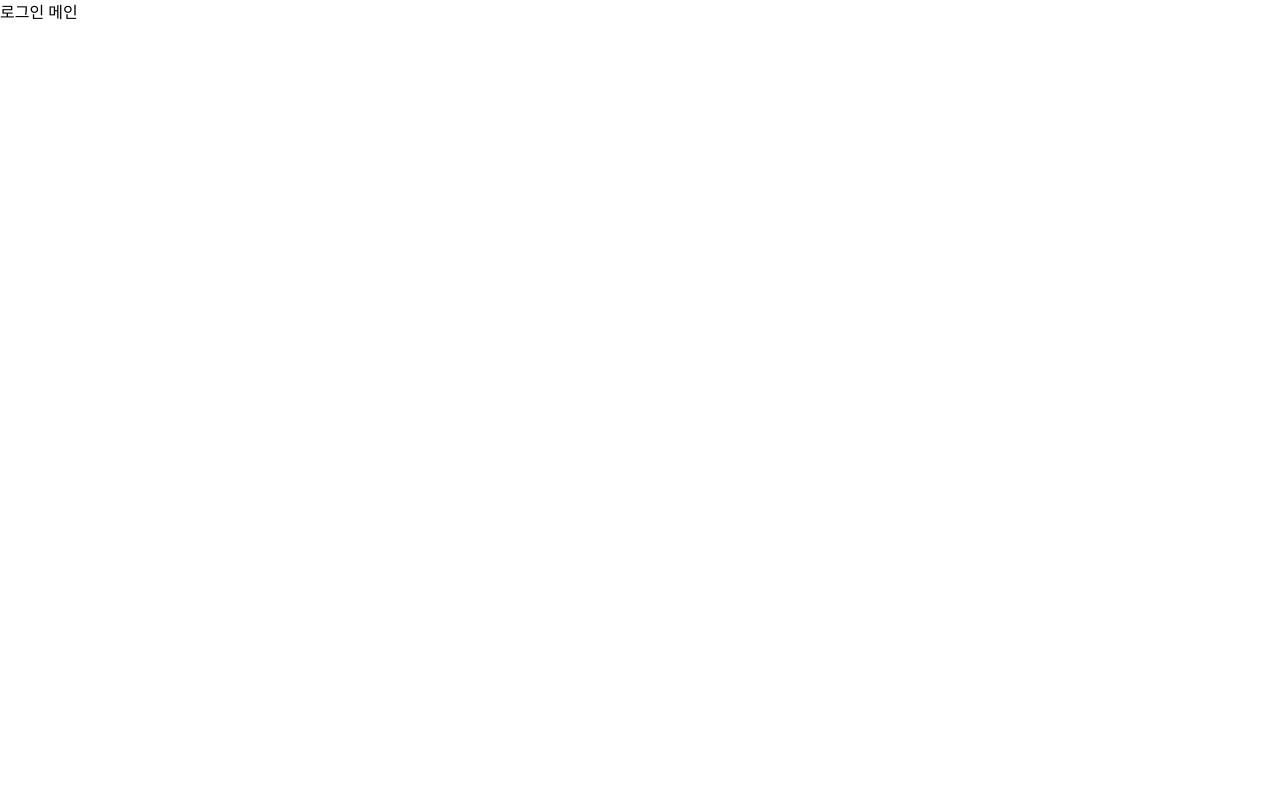
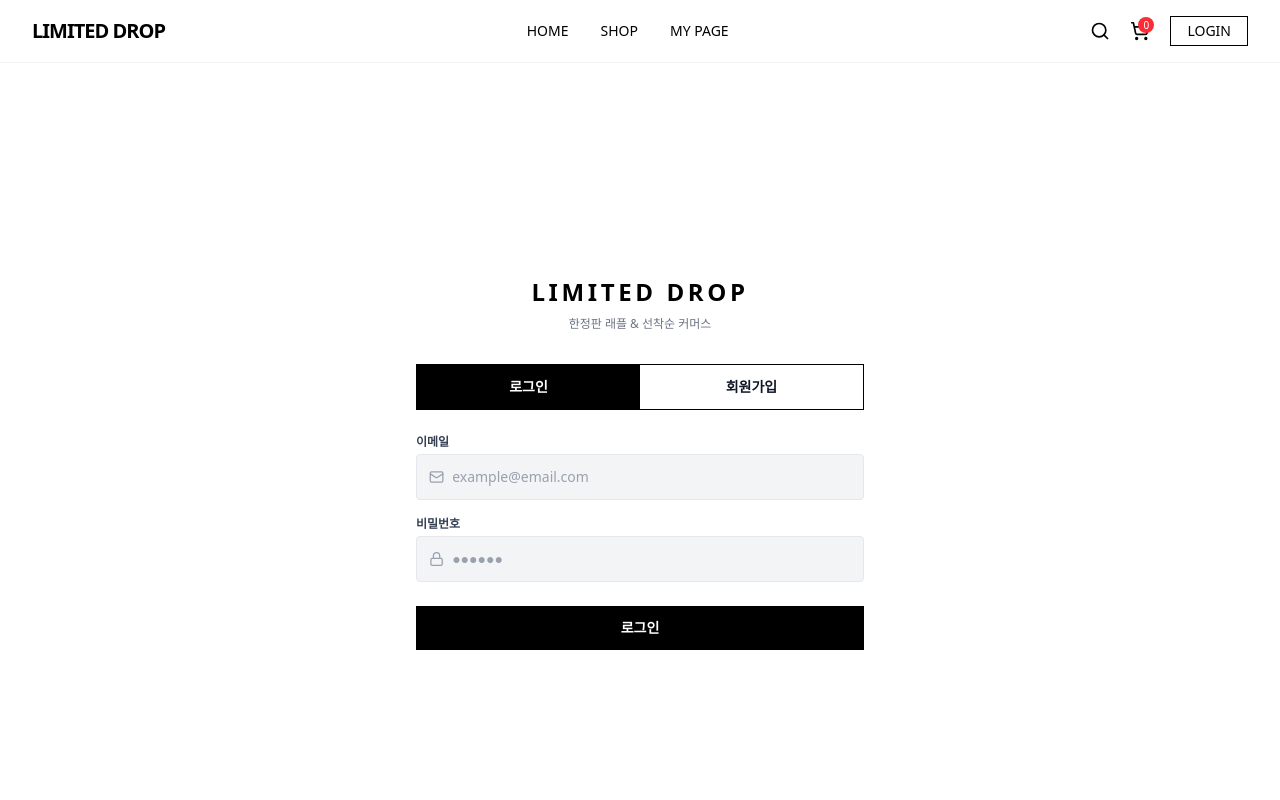
Before and after one commit to kuminkyu9/limited-drop-client, a React (Vite) app: page /login in a window 1280 px wide. Shown: the top 800 px of the page. Built offline with nearby package versions, Linux system fonts and the light colour scheme.

Commit message:
feat: 로그인 페이지, 마이 페이지 추가

```diff
--- a/src/api/axios.ts
+++ b/src/api/axios.ts
@@ -36,7 +36,7 @@ api.interceptors.response.use(
         return api(originalRequest);
       } catch (refreshError) {
         useAuthStore.getState().logout();
-        window.location.href = '/main';
+        window.location.href = '/login';
         return Promise.reject(refreshError);
       }
     }
--- a/src/components/Navbar.tsx
+++ b/src/components/Navbar.tsx
@@ -19,12 +19,20 @@ const Navbar = ({ search }: itemProps) => {
     navigate('/');
   }
 
-  const shopping = () => {
+  const goShop = () => {
     navigate('/shop');
   }
 
+  const goMypage = () => {
+    navigate('/mypage');
+  }
+
+  const goCart = () => {
+    console.log('장바구니')
+  }
+
   const login = () => {
-    console.log('login');
+    navigate('/login');
   }
 
   return (
@@ -33,12 +41,12 @@ const Navbar = ({ search }: itemProps) => {
       className="text-xl font-black tracking-tighter cursor-pointer">LIMITED DROP</div>
       <div className="hidden md:flex space-x-8 text-sm font-medium">
         <span onClick={() => goHome()} className="hover:text-gray-500 transition cursor-pointer">HOME</span>
-        <span onClick={() => shopping()} className="hover:text-gray-500 transition cursor-pointer">SHOP</span>
-        <span onClick={() => login()} className="hover:text-gray-500 transition cursor-pointer">MY PAGE</span>
+        <span onClick={() => goShop()} className="hover:text-gray-500 transition cursor-pointer">SHOP</span>
+        <span onClick={() => goMypage()} className="hover:text-gray-500 transition cursor-pointer">MY PAGE</span>
       </div>
       <div className="flex items-center space-x-5">
         <Search onClick={() => search()} size={20} className="hover:text-gray-500 cursor-pointer" />
-        <div onClick={() => shopping()} className="relative cursor-pointer">
+        <div onClick={() => goCart()} className="relative cursor-pointer">
           <ShoppingCart size={20} className="hover:text-gray-500 cursor-pointer" />
           <CartBadge />
         </div>
--- a/src/router/ProtectedLayout.tsx
+++ b/src/router/ProtectedLayout.tsx
@@ -1,11 +1,46 @@
-import { Navigate, Outlet } from 'react-router-dom';
+import { User, LogIn, CircleAlert } from "lucide-react";
+import { Outlet } from 'react-router-dom';
+// import { Navigate, Outlet } from 'react-router-dom';
 import { useIsLoggedIn } from '@/store/useAuthStore';
+import { useNavigate } from 'react-router-dom';
+import Navbar from '@/components/Navbar';
+import Footer from '@/components/Footer';
 
 const ProtectedLayout = () => {
+  const navigate = useNavigate();
   const isLoggedIn = useIsLoggedIn();
 
   if (!isLoggedIn) {
-    return <Navigate to="/login" replace />;
+    // return <Navigate to="/login" replace />;
+    return <div className="min-h-screen bg-white text-black font-sans">
+      {/* --- Navbar --- */}
+      <Navbar search={() => {console.log('go search');}} />
+
+      <main className="min-h-200 flex flex-1 items-center justify-center">
+        <div className="flex flex-col items-center text-center">
+          <div className="mb-6 flex h-20 w-20 items-center justify-center rounded-full bg-gray-100">
+            <User className="h-10 w-10 text-gray-400" />
+          </div>
+          <h1 className="mb-2 text-xl font-semibold text-gray-900">
+            로그인이 필요합니다
+          </h1>
+          <p className="mb-6 text-sm text-gray-500">
+            마이페이지를 이용하려면 로그인해주세요.
+          </p>
+          <button onClick={() => navigate('/login')} className="flex items-center gap-2 bg-black px-6 py-2 text-sm font-semibold text-white hover:bg-gray-900 cursor-pointer">
+            <LogIn className="h-4 w-4" />
+            <span>로그인하기</span>
+          </button>
+          <div className="mt-4 flex items-center gap-1 text-xs text-gray-400">
+            <CircleAlert className="h-3 w-3" />
+            <span>로그인 후 다양한 서비스를 이용하실 수 있습니다.</span>
+          </div>
+        </div>
+      </main>
+
+      {/* --- Footer --- */}
+      <Footer />
+    </div>
   }
 
   return <Outlet />;
--- a/src/screens/account/LoginMain.tsx
+++ b/src/screens/account/LoginMain.tsx
@@ -1,6 +1,172 @@
+import { Mail, Lock, User } from "lucide-react";
+import { useState } from "react";
+import Navbar from '@/components/Navbar';
+import Footer from '@/components/Footer';
+
+type AuthTab = "login" | "signup";
+
 const LoginMain = () => {
+  const [tab, setTab] = useState<AuthTab>("login"); // 기본값: 로그인
+
   return (
-    <div>로그인 메인</div>
+    <div className="min-h-screen bg-white text-black font-sans">
+      {/* --- Navbar --- */}
+      <Navbar search={() => {console.log('go search');}} />
+
+      <div className="flex min-h-200 flex-col items-center justify-center bg-white">
+        <div className="mb-8 text-center">
+          <h1 className="text-2xl font-extrabold tracking-[0.15em]">LIMITED DROP</h1>
+          <p className="mt-2 text-xs text-gray-500">한정판 래플 &amp; 선착순 커머스</p>
+        </div>
+        <div className="w-full max-w-md">
+          <div className="mb-6 grid grid-cols-2 border border-black text-sm">
+            <button
+              onClick={() => setTab("login")}
+              className={
+                tab === "login"
+                  ? "bg-black py-3 font-semibold text-white cursor-pointer"
+                  : "bg-white py-3 font-semibold text-gray-900 cursor-pointer"
+              }
+            >
+              로그인
+            </button>
+            <button
+              onClick={() => setTab("signup")}
+              className={
+                tab === "signup"
+                  ? "bg-black py-3 font-semibold text-white cursor-pointer"
+                  : "bg-white py-3 font-semibold text-gray-900 cursor-pointer"
+              }
+            >
+              회원가입
+            </button>
+          </div>
+          {tab === "login" ? <LoginForm /> : <SignupForm />}
+        </div>
+      </div>
+
+      {/* --- Footer --- */}
+      <Footer />
+    </div>
+  );
+};
+
+const LoginForm = () => {
+  return (
+    <form className="space-y-4">
+      {/* 이메일 */}
+      <div>
+        <label className="mb-1 block text-xs font-semibold text-gray-700">
+          이메일
+        </label>
+        <div className="flex items-center gap-2 rounded border border-gray-200 bg-gray-100 px-3 py-3 text-sm">
+          <Mail className="h-4 w-4 text-gray-400" />
+          <input
+            type="email"
+            placeholder="example@email.com"
+            className="w-full bg-transparent text-sm text-gray-800 outline-none placeholder:text-gray-400"
+          />
+        </div>
+      </div>
+
+      {/* 비밀번호 */}
+      <div>
+        <label className="mb-1 block text-xs font-semibold text-gray-700">
+          비밀번호
+        </label>
+        <div className="flex items-center gap-2 rounded border border-gray-200 bg-gray-100 px-3 py-3 text-sm">
+          <Lock className="h-4 w-4 text-gray-400" />
+          <input
+            type="password"
+            placeholder="●●●●●●"
+            className="w-full bg-transparent text-sm text-gray-800 outline-none placeholder:text-gray-400"
+          />
+        </div>
+      </div>
+
+      {/* 로그인 버튼 */}
+      <button
+        type="submit"
+        className="mt-2 w-full bg-black py-3 text-sm font-semibold text-white hover:bg-gray-900 cursor-pointer"
+      >
+        로그인
+      </button>
+    </form>
+  );
+};
+
+const SignupForm = () => {
+  return (
+    <form className="space-y-4">
+      {/* 이름 */}
+      <div>
+        <label className="mb-1 block text-xs font-semibold text-gray-700">
+          이름
+        </label>
+        <div className="flex items-center gap-2 rounded border border-gray-200 bg-gray-100 px-3 py-3 text-sm">
+          <User className="h-4 w-4 text-gray-400" />
+          <input
+            type="text"
+            placeholder="홍길동"
+            className="w-full bg-transparent text-sm text-gray-800 outline-none placeholder:text-gray-400"
+          />
+        </div>
+      </div>
+
+      {/* 이메일 */}
+      <div>
+        <label className="mb-1 block text-xs font-semibold text-gray-700">
+          이메일
+        </label>
+        <div className="flex items-center gap-2 rounded border border-gray-200 bg-gray-100 px-3 py-3 text-sm">
+          <Mail className="h-4 w-4 text-gray-400" />
+          <input
+            type="email"
+            placeholder="example@email.com"
+            className="w-full bg-transparent text-sm text-gray-800 outline-none placeholder:text-gray-400"
+          />
+        </div>
+      </div>
+
+      {/* 비밀번호 */}
+      <div>
+        <label className="mb-1 block text-xs font-semibold text-gray-700">
+          비밀번호
+        </label>
+        <div className="flex items-center gap-2 rounded border border-gray-200 bg-gray-100 px-3 py-3 text-sm">
+          <Lock className="h-4 w-4 text-gray-400" />
+          <input
+            type="password"
+            placeholder="●●●●●●"
+            className="w-full bg-transparent text-sm text-gray-800 outline-none placeholder:text-gray-400"
+          />
+        </div>
+        <p className="mt-1 text-[11px] text-gray-400">최소 6자 이상</p>
+      </div>
+
+      {/* 비밀번호 확인 */}
+      <div>
+        <label className="mb-1 block text-xs font-semibold text-gray-700">
+          비밀번호 확인
+        </label>
+        <div className="flex items-center gap-2 rounded border border-gray-200 bg-gray-100 px-3 py-3 text-sm">
+          <Lock className="h-4 w-4 text-gray-400" />
+          <input
+            type="password"
+            placeholder="●●●●●●"
+            className="w-full bg-transparent text-sm text-gray-800 outline-none placeholder:text-gray-400"
+          />
+        </div>
+      </div>
+
+      {/* 회원가입 버튼 */}
+      <button
+        type="submit"
+        className="mt-2 w-full bg-black py-3 text-sm font-semibold text-white hover:bg-gray-900 cursor-pointer"
+      >
+        회원가입
+      </button>
+    </form>
   );
 };
 
--- a/src/screens/account/RegisterMain.tsx
+++ /dev/null
@@ -1,7 +0,0 @@
-const RegisterMain = () => {
-  return (
-    <div>회원가입 메인</div>
-  );
-};
-
-export default RegisterMain;
--- a/src/screens/account/WithdrawMain.tsx
+++ /dev/null
@@ -1,7 +0,0 @@
-const WithdrawMain = () => {
-  return (
-    <div>회원탈퇴 메인</div>
-  );
-};
-
-export default WithdrawMain;
--- /dev/null
+++ b/src/screens/mypage/MypageMain.tsx
@@ -0,0 +1,7 @@
+const MypageMain = () => {
+  return (
+    <div>마이페이지 메인</div>
+  );
+};
+
+export default MypageMain;
--- a/src/screens/mypage/ProfileMain.tsx
+++ /dev/null
@@ -1,7 +0,0 @@
-const ProfileMain = () => {
-  return (
-    <div>프로필 메인</div>
-  );
-};
-
-export default ProfileMain;
```
Also changed, not shown: src/router/index.tsx (+8 -15 lines).
